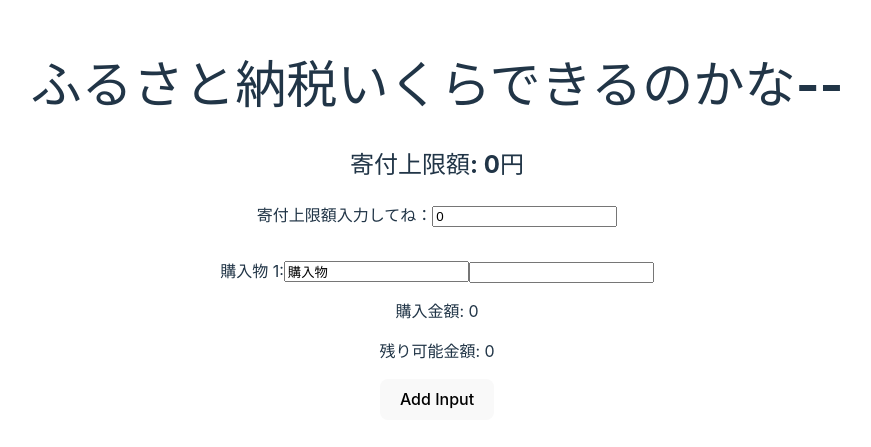
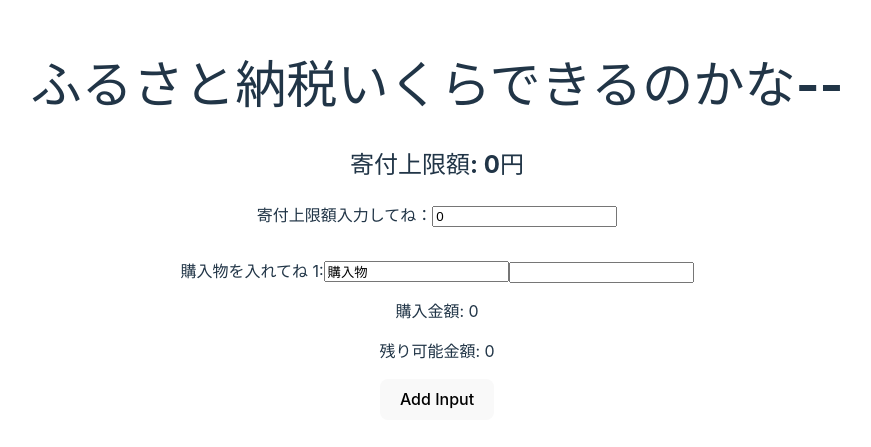
Before and after one commit to HYKTSNG/vite-project, a React (Vite) app: page / in a window 1280 px wide. Shown: the part 163-610 px from the top of the page, without its empty margins (203-1074 px from the left). Built offline with nearby package versions, Linux system fonts and the light colour scheme.

Commit message:
update: 文言

```diff
--- a/src/App.tsx
+++ b/src/App.tsx
@@ -42,7 +42,9 @@ function App() {
       <div className="card">
         {inputs.map((input, index) => (
           <div key={index}>
-            <label htmlFor={`input${index}`}>購入物 {index + 1}:</label>
+            <label htmlFor={`input${index}`}>
+              購入物を入れてね {index + 1}:
+            </label>
             <input type="text" id={`input${index}`} defaultValue="購入物" />
             <input
               type="number"
```
